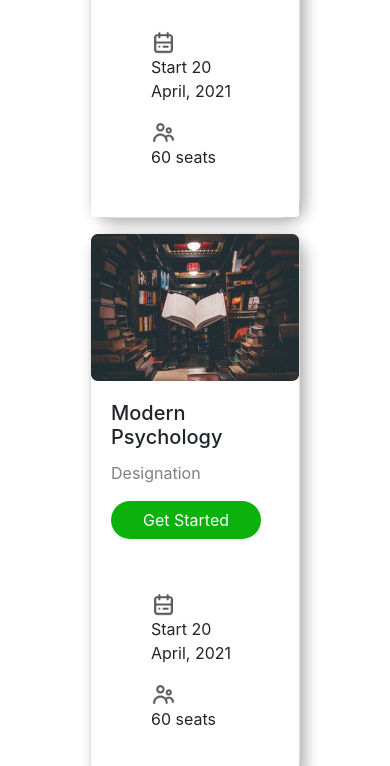
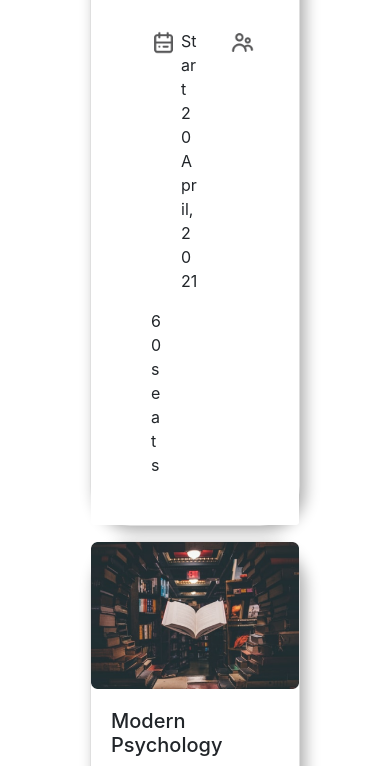
Before and after one commit to sohanurjv/e-school-resources, a plain HTML site: page index.html in a window 390 px wide. Shown: the part 2468-3234 px from the top of the page. Drawn offline with nearby package versions, Linux system fonts and the light colour scheme.

Commit message:
finally complete

```diff
--- a/index.html
+++ b/index.html
@@ -94,16 +94,16 @@
               </div>
               <div class="card-footer">
                 <div class="row">
-                    <div class="col-sm-1">
+                    <div class="col-1">
                         <img class="calendar-people" src="images/ICON/calendar.png" alt="">
                     </div>
-                    <div class="col-sm-5">
+                    <div class="col-5">
                         <p>Start 20 April, 2021</p>
                     </div>
-                    <div class="col-sm-1">
+                    <div class="col-1">
                         <img class="calendar-people" src="images/ICON/people.png" alt="">
                     </div>
-                    <div class="col-sm-3">
+                    <div class="col-3">
                         <p>60 seats</p>
                     </div>
                 </div>
@@ -118,16 +118,16 @@
               </div>
               <div class="card-footer">
                 <div class="row">
-                    <div class="col-sm-1">
+                    <div class="col-1">
                         <img class="calendar-people" src="images/ICON/calendar.png" alt="">
                     </div>
-                    <div class="col-sm-5">
+                    <div class="col-5">
                         <p>Start 20 April, 2021</p>
                     </div>
-                    <div class="col-sm-1">
+                    <div class="col-1">
                         <img class="calendar-people" src="images/ICON/people.png" alt="">
                     </div>
-                    <div class="col-sm-3">
+                    <div class="col-3">
                         <p>60 seats</p>
                     </div>
                 </div>
@@ -142,16 +142,16 @@
               </div>
               <div class="card-footer">
                 <div class="row d-flex">
-                    <div class="col-sm-1">
+                    <div class="col-1">
                         <img class="calendar-people" src="images/ICON/calendar.png" alt="">
                     </div>
-                    <div class="col-sm-5">
+                    <div class="col-5">
                         <p>Start 20 April, 2021</p>
                     </div>
-                    <div class="col-sm-1">
+                    <div class="col-1">
                         <img class="calendar-people" src="images/ICON/people.png" alt="">
                     </div>
-                    <div class="col-sm-3">
+                    <div class="col-3">
                         <p>60 seats</p>
                     </div>
                 </div>
--- a/style.css
+++ b/style.css
@@ -60,13 +60,14 @@
     padding: 20px 40px;
 }
 .card{
-    border-radius: 20px;
+    border-radius: 40px;
     box-shadow: 5px 5px 15px rgb(173, 173, 173);
 }
 .card-footer{
     border-top: none;
     background-color: white;
 }
+
 .calendar-people{
     width: 25px;
 }
```
